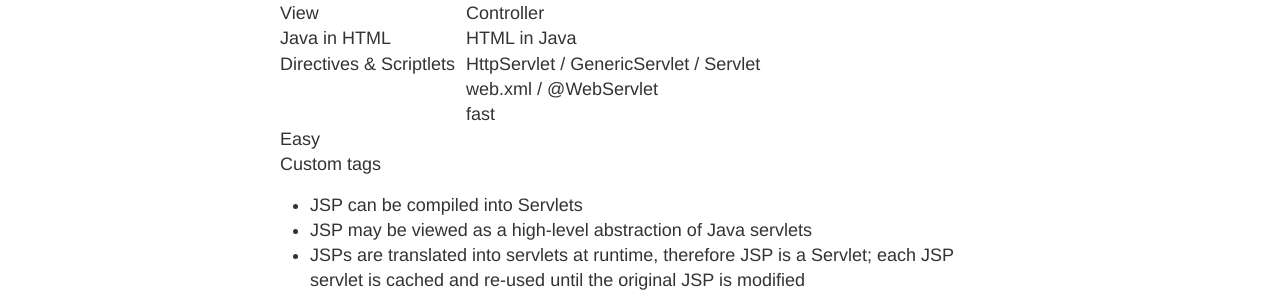
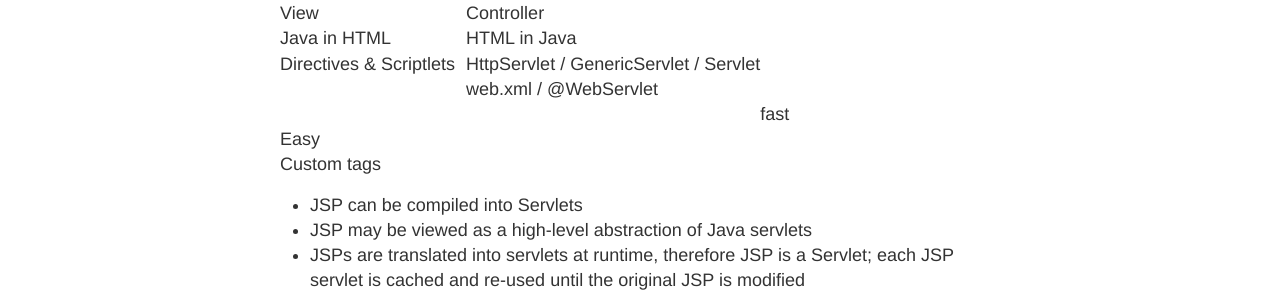
Before and after one commit to prasanjeevi/prasanjeevi.github.io, a Jekyll site: the page built from JSP-vs-Servlet.md, in a window 1280 px wide. Shown: the part 332-628 px from the top of the page. Built offline with Jekyll 4.4.1, drawn with Linux system fonts in a browser that asks for light colours; our own code applies the rules of GitHub Pages for plain Markdown files.

```diff
--- a/JSP-vs-Servlet.md
+++ b/JSP-vs-Servlet.md
@@ -6,7 +6,7 @@ View | Controller
 Java in HTML | HTML in Java
 Directives & Scriptlets | HttpServlet / GenericServlet / Servlet
 | web.xml / @WebServlet
-| fast
+|  | fast
 Easy |
 Custom tags |
 
```
